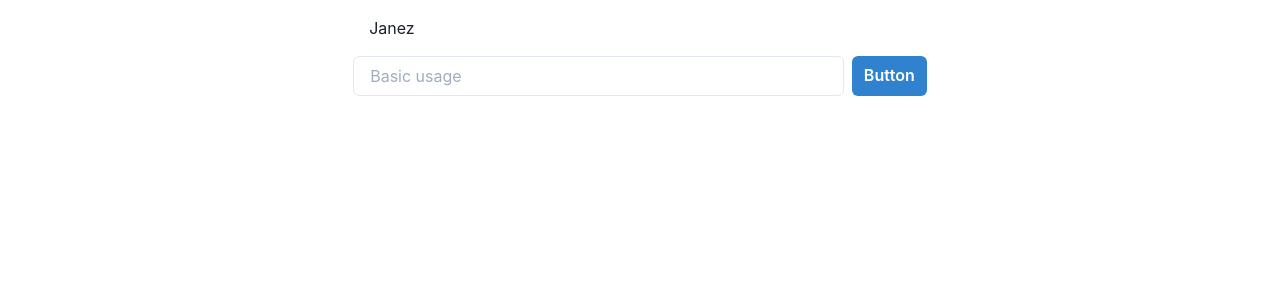
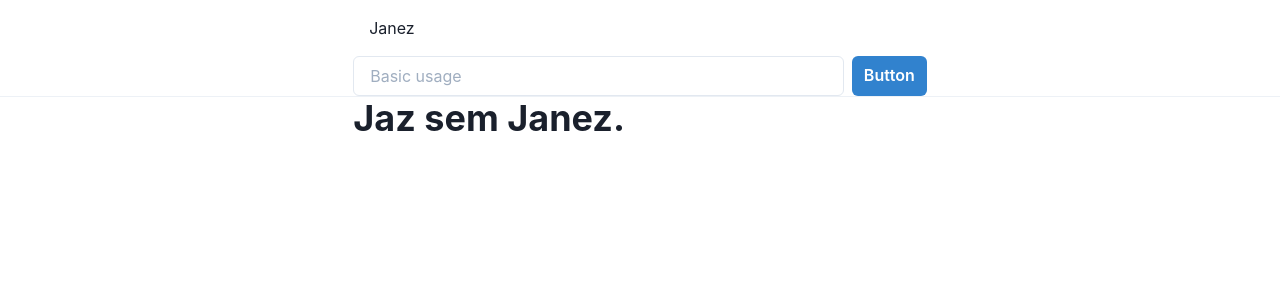
Before and after one commit to UrbanKocmut/spletnaaplikacija, a React (Create React App) app: page / in a window 1280 px wide. Shown: the top 300 px of the page. Built offline with nearby package versions, Linux system fonts and the light colour scheme.

Commit message:
spremembe

```diff
--- /dev/null
+++ b/src/Quote.js
@@ -0,0 +1,30 @@
+import './App.css';
+import {Box, Heading, Container} from "@chakra-ui/react"
+
+export default function Quote() {
+
+    const quotes = [
+        {
+            author: "Janez",
+            quote: "Jaz sem Janez."
+        },
+        {
+            author: "Matjaž",
+            quote: "Jaz sem Matjaž."
+        },
+        {
+            author: "Miran",
+            quote: "Jaz sem Miran."
+        }
+    ];
+
+    return (
+        <Container>
+            <Box>
+                <Heading>
+                    {quotes[Math.floor(Math.random())*quotes.length].quote}
+                </Heading>
+            </Box>
+        </Container>
+    );
+}
--- a/src/index.js
+++ b/src/index.js
@@ -2,13 +2,16 @@ import React from 'react';
 import ReactDOM from 'react-dom';
 import './index.css';
 import App from './App';
-import { ChakraProvider } from "@chakra-ui/react"
+import {ChakraProvider, Divider} from "@chakra-ui/react"
+import Quote from "./Quote";
 
 
 ReactDOM.render(
     <React.StrictMode>
         <ChakraProvider>
             <App name={"Janez"}/>
+            <Divider/>
+            <Quote/>
         </ChakraProvider>
     </React.StrictMode>,
     document.getElementById('root')
```
Lines whose indentation alone changed are shown as unchanged.
